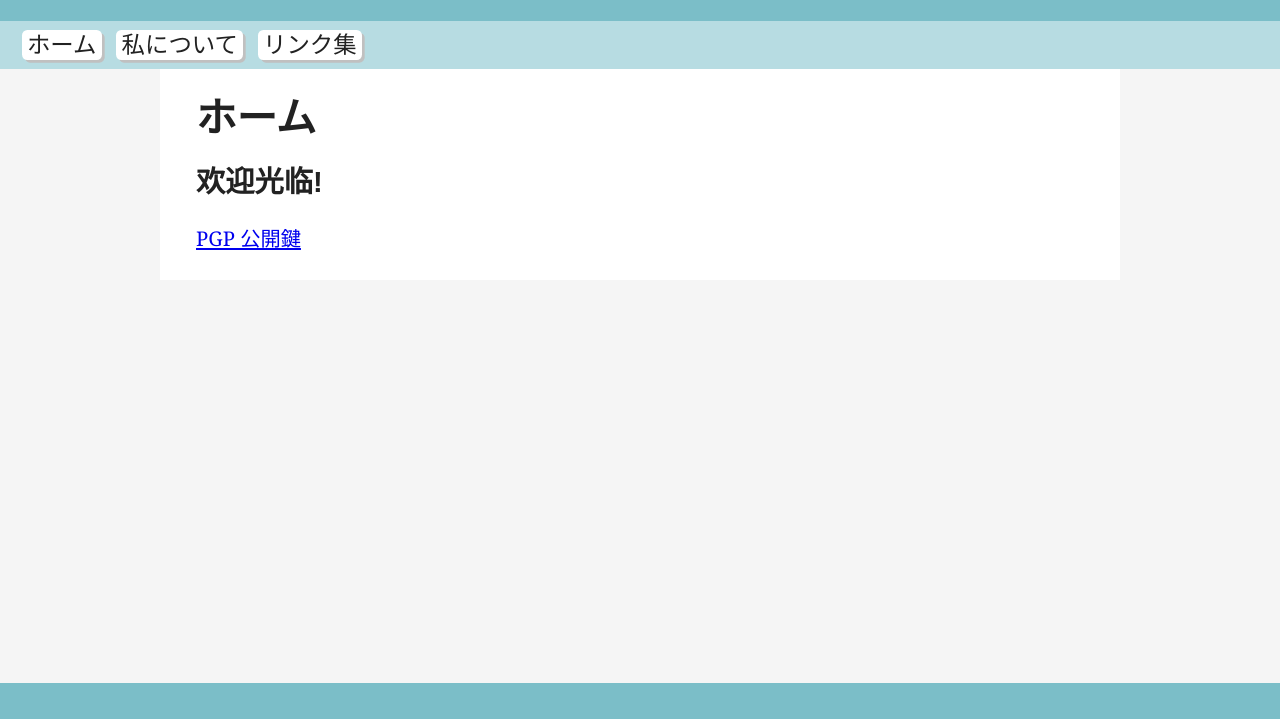
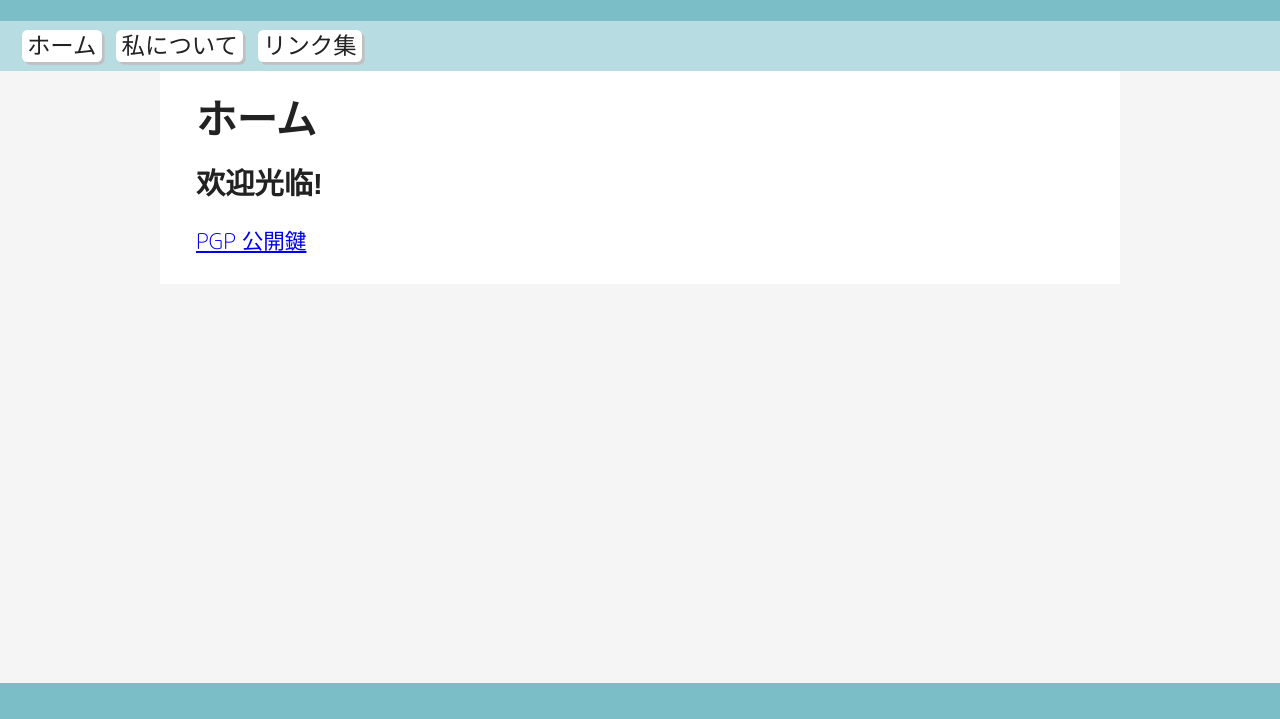
Before and after one commit to sh1mc/www.sh1m.com, a Gatsby site: page / in a window 1280 px wide. Shown: the part 81-800 px from the top of the page. Built offline with nearby package versions, Linux system fonts and the light colour scheme; Gatsby itself is replaced by a stand-in of ours; a web font is replaced by a local one.

Commit message:
modify style

```diff
--- a/src/components/header.tsx
+++ b/src/components/header.tsx
@@ -84,5 +84,5 @@ const HeaderLink = styled(Link)`
     color: ${Color.text};
     text-decoration: None;
     font-size: 2.5rem;
-    ${mediaMobile`font-size: 1.7rem;`}
+    ${mediaMobile`font-size: 1.6rem;`}
 `
--- a/src/components/layout.tsx
+++ b/src/components/layout.tsx
@@ -1,6 +1,7 @@
 import React from "react"
 import PropTypes from "prop-types"
 import { useStaticQuery, graphql } from "gatsby"
+import { mediaMobile } from "../lib/consts"
 
 import Header from "./header"
 import Footer from "./footer"
@@ -51,10 +52,12 @@ const Wrapper = styled.div`
 const Root = styled.html`
     -ms-text-size-adjust: 100%;
     -webkit-text-size-adjust: 100%;
-    font: 112.5%/1.45em georgia, serif, sans-serif;
     box-sizing: border-box;
     overflow-y: scroll;
     background: ${Color.background};
     position: relative;
     min-height: 100vh;
+	font-family: 'M PLUS Rounded 1c', sans-serif;
+	font-size: 1.2rem;
+    ${mediaMobile`font-size: 1rem;`}
 `
--- a/src/styles/main.tsx
+++ b/src/styles/main.tsx
@@ -2,6 +2,7 @@ import mediaQuery from "styled-media-query"
 import styled from "styled-components"
 import { Color } from "../lib/consts"
 import { Link } from "gatsby"
+import { mediaMobile } from "../lib/consts"
 
 export const Body = styled.body`
     margin: 0;
@@ -36,8 +37,6 @@ const Heading = `
 	font-weight: bold;
 	text-rendering: optimizeLegibility;
 `
-
-const mediaMobile = mediaQuery.lessThan("medium")
 
 export const Heading1 = styled.h1`
     ${Heading}
@@ -86,7 +85,7 @@ export const Image = styled.img`
 `
 
 const NormalFont = `
-	font-family: 'M PLUS Rounded 1c, sans-serif';
+	font-family: 'M PLUS Rounded 1c', sans-serif;
 	font-size: 1.2rem;
     ${mediaMobile`font-size: 1rem;`}
 `
```
